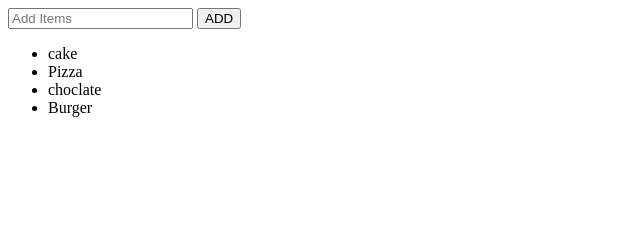
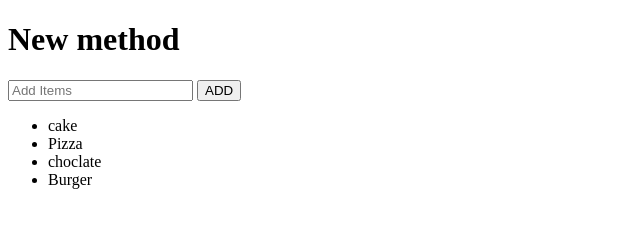
Before and after one commit to hasanshakru/Practise-set, a plain HTML site: page index.html in a window 1280 px wide. Shown: the whole page, without its empty margins (0-640 px from the left). Drawn offline with Linux system fonts and the light colour scheme.

Commit message:
Added H!

```diff
--- a/index.html
+++ b/index.html
@@ -7,6 +7,7 @@
     <title>JS-practice</title>
 </head>
 <body>
+    <h1>New method</h1>
     <input id="Input" type="text" placeholder="Add Items">
     <button id="Add">ADD</button>
 <ul id="Food">
```
